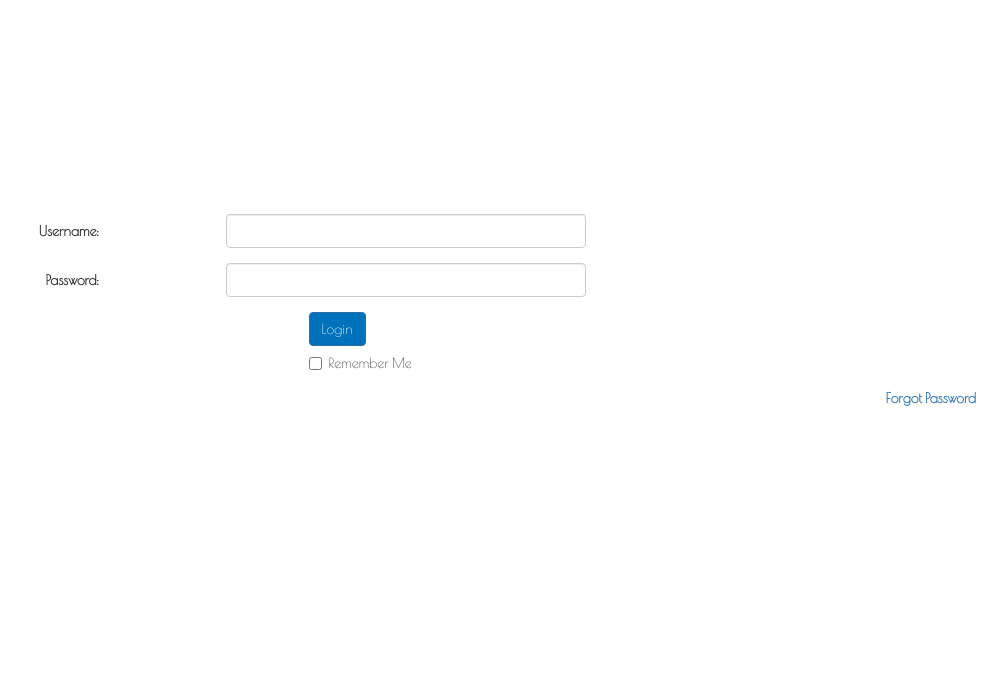
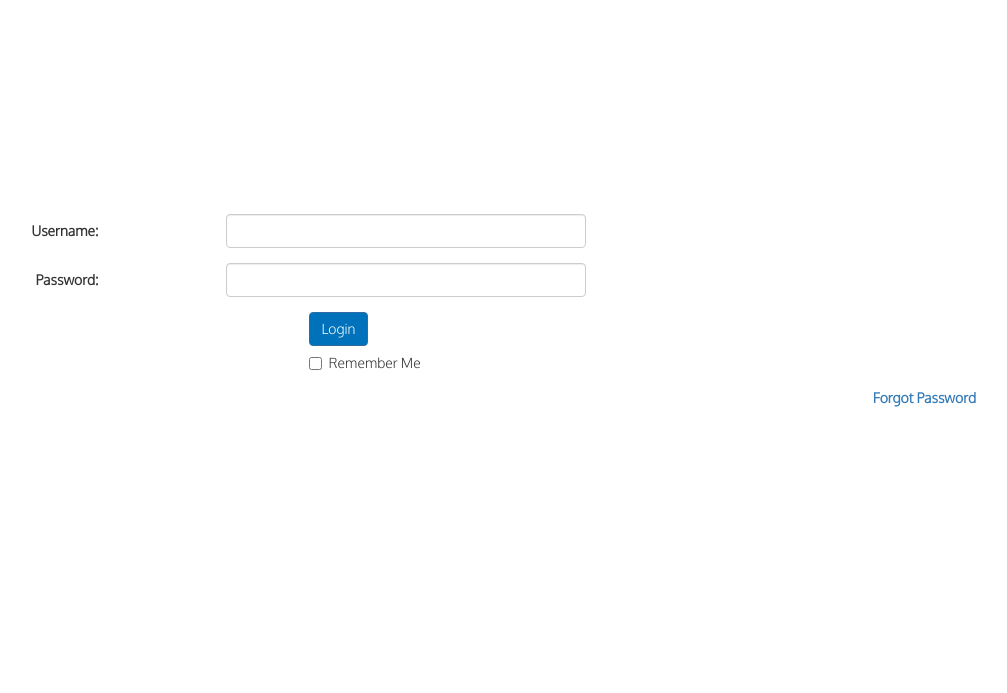
Before and after one commit to VijayBrar/STAR, a PHP site: page / in a window 1280 px wide. Shown: the part 312-1005 px from the top of the page, without its empty margins (234-1241 px from the left). Run offline with PHP 8.4, Linux system fonts and the light colour scheme; some libraries are stand-ins or nearby versions.

Commit message:
Font family/weight changes
Appearance is improved on login page. Error messages are more
pronounced.

```diff
--- a/CSS/main.css
+++ b/CSS/main.css
@@ -1,5 +1,5 @@
 * {
-    font-family: 'Poiret One', 'Oxygen', 'Josefin-Sans', 'Sans-serif';
+    font-family: 'Oxygen', 'Josefin-Sans', 'Sans-serif';
     font-weight: bold;
 }
 
```
